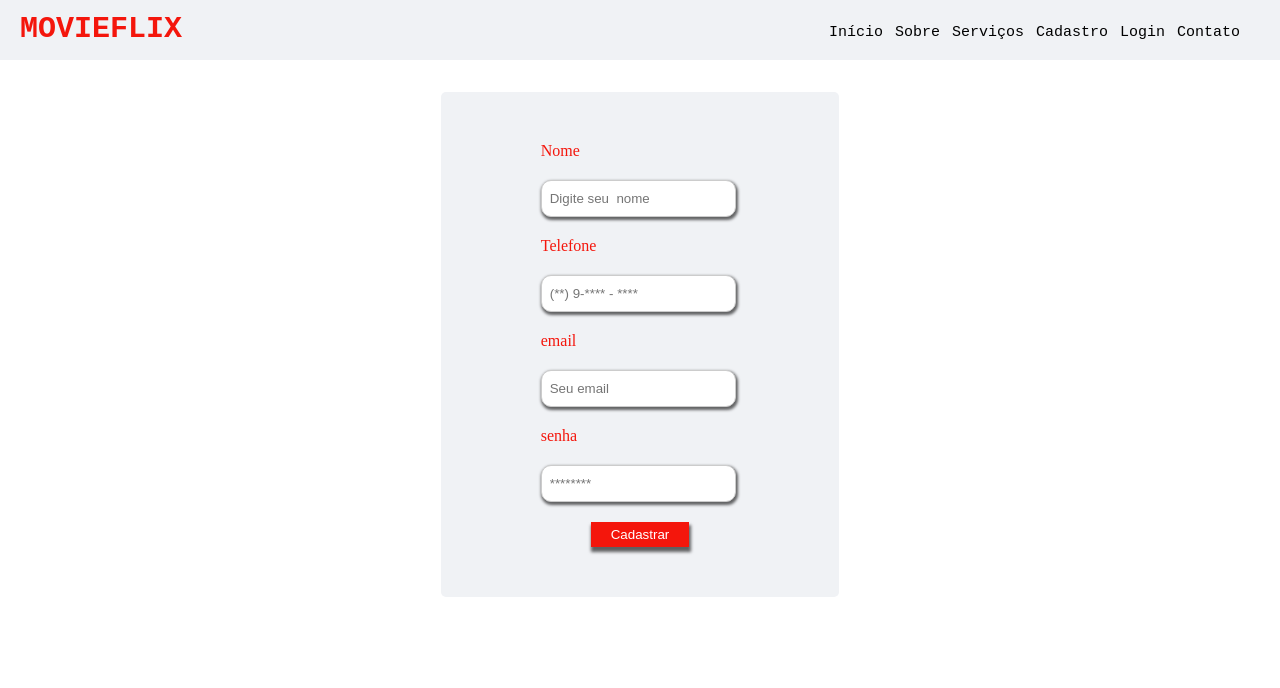
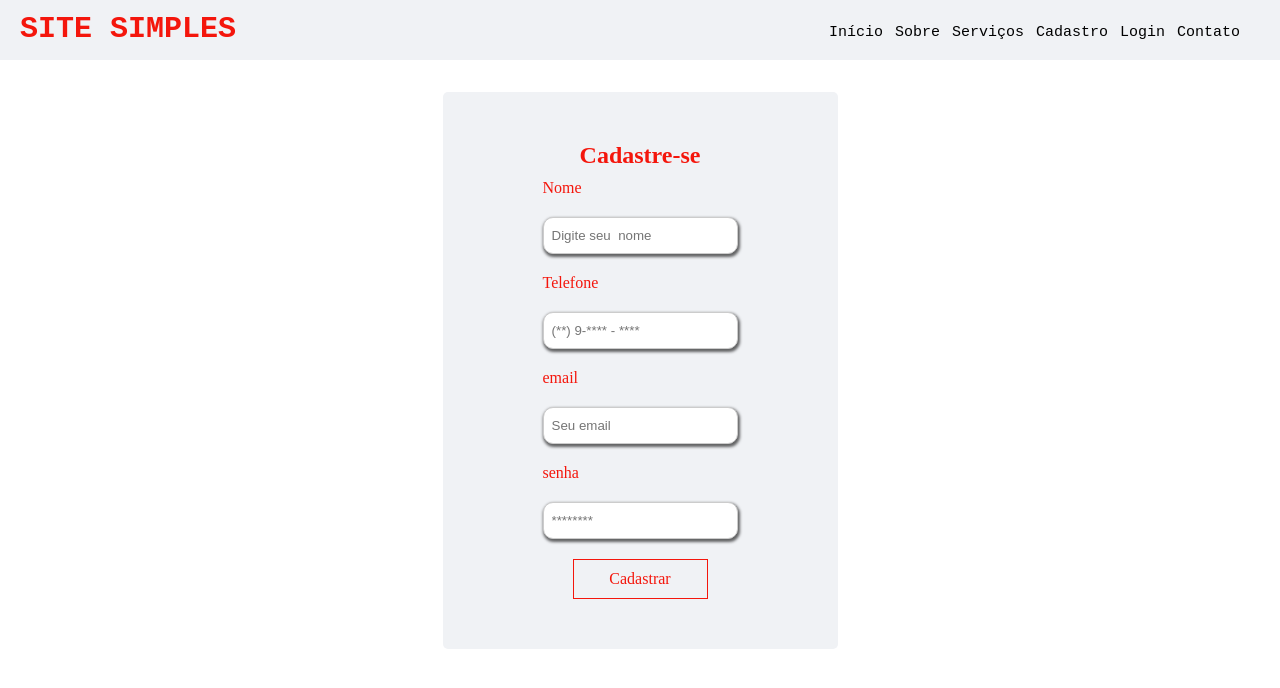
Before and after one commit to Nathan099-dev/projeto_movie_flix, a plain HTML site: page HTML/cadastro.html in a window 1280 px wide. Drawn offline with Linux system fonts and the light colour scheme.

Commit message:
alterações

```diff
--- a/CSS/cadastro.css
+++ b/CSS/cadastro.css
@@ -13,6 +13,7 @@
 
 body{
     overflow-x: hidden;
+    overflow-y: hidden;
     background-color: #fff;
 }
 
@@ -84,6 +85,10 @@ section#cadastro{
     padding: 2rem 0;
 }
 
+#cadastro h2{
+    margin-bottom: 10px;
+}
+
 .formulario{
     background-color: #f0f2f5;
     padding: 50px 100px;
@@ -116,21 +121,22 @@ section#cadastro{
 }
 
 
-.formulario button{
+.formulario a{
     display: flex;
+    text-decoration: none;
     justify-content: center;
-    background-color: #f4160c;
-    color: #fff;
-    padding: 5px 20px;
+    color: #f4160c;
     border: none;
+    padding: 10px 25px;
     align-items: center;
-    margin: 0 50px;
-    box-shadow: 1px 4px 3px 1px rgba(0, 0, 0, .6);
+    margin: 0 30px;
+    border: 1px solid #f4160c;
     cursor: pointer;
 }
 
-.formulario button:hover{
-    background-color: #fff;
-    color: #f4160c;
+.formulario a:hover{
+    background-color: #860903;
+    color: #fff;
     transition: .8s;
+    border: none;
 }
--- a/CSS/login.css
+++ b/CSS/login.css
@@ -81,7 +81,7 @@ section#login{
     width: 100%;
     display: flex;
     justify-content: center;
-    padding: 2rem 0;
+    padding: 5rem 0;
 }
 
 .formulario_login{
@@ -126,7 +126,7 @@ section#login{
     padding: 5px 20px;
     border: none;
     align-items: center;
-    margin: 0 50px;
+    margin: 0 65px;
     box-shadow: 1px 4px 3px 1px rgba(0, 0, 0, .6);
     cursor: pointer;
 }
--- a/CSS/style.css
+++ b/CSS/style.css
@@ -31,7 +31,7 @@ nav{
 .logo h1{
     margin-left: 1rem;
     padding: .75rem .25rem;
-    font-size: 30px;
+    font-size: 25px;
     text-transform: uppercase;
     font-family: monospace;
     color: #f4160c;
--- a/HTML/cadastro.html
+++ b/HTML/cadastro.html
@@ -11,7 +11,7 @@
         <header>
             <nav>
                 <div class="logo">
-                     <h1>MovieFlix</h1>
+                     <h1>Site simples</h1>
                  </div>
                  <i id="bars" class="fa-solid fa-bars" onclick="open_menu()"></i>
                  <div class="menu">
@@ -30,6 +30,7 @@
         <section id="cadastro">
             <div class="container">
                 <div class="formulario">
+                    <h2>Cadastre-se</h2>
                     <form method="get">
                         <label for="nome">Nome</label>
                         <input type="text" placeholder="Digite seu  nome" id="name">
@@ -39,7 +40,7 @@
                         <input type="email" id="email" placeholder="Seu email">
                         <label for="senha">senha</label>
                         <input type="password" id="senha" placeholder="********">
-                        <button onclick="validar()">Cadastrar</button>
+                       <a href="./login.html">Cadastrar</a>
                     </form>
                 </div>
             </div>
```
Also changed, not shown: HTML/login.html (+3 -1 lines), JS/index.js (+3 -8 lines).
